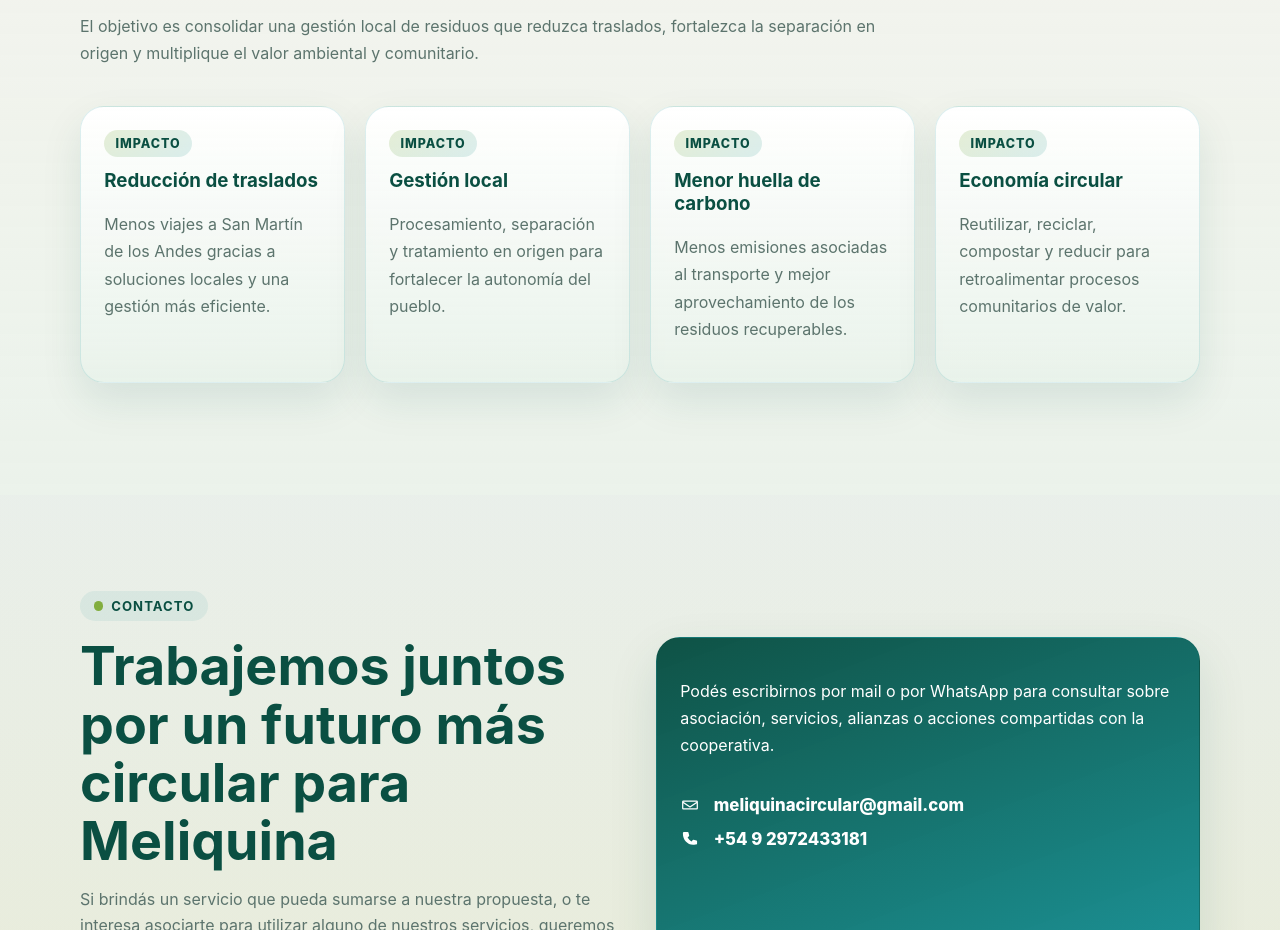
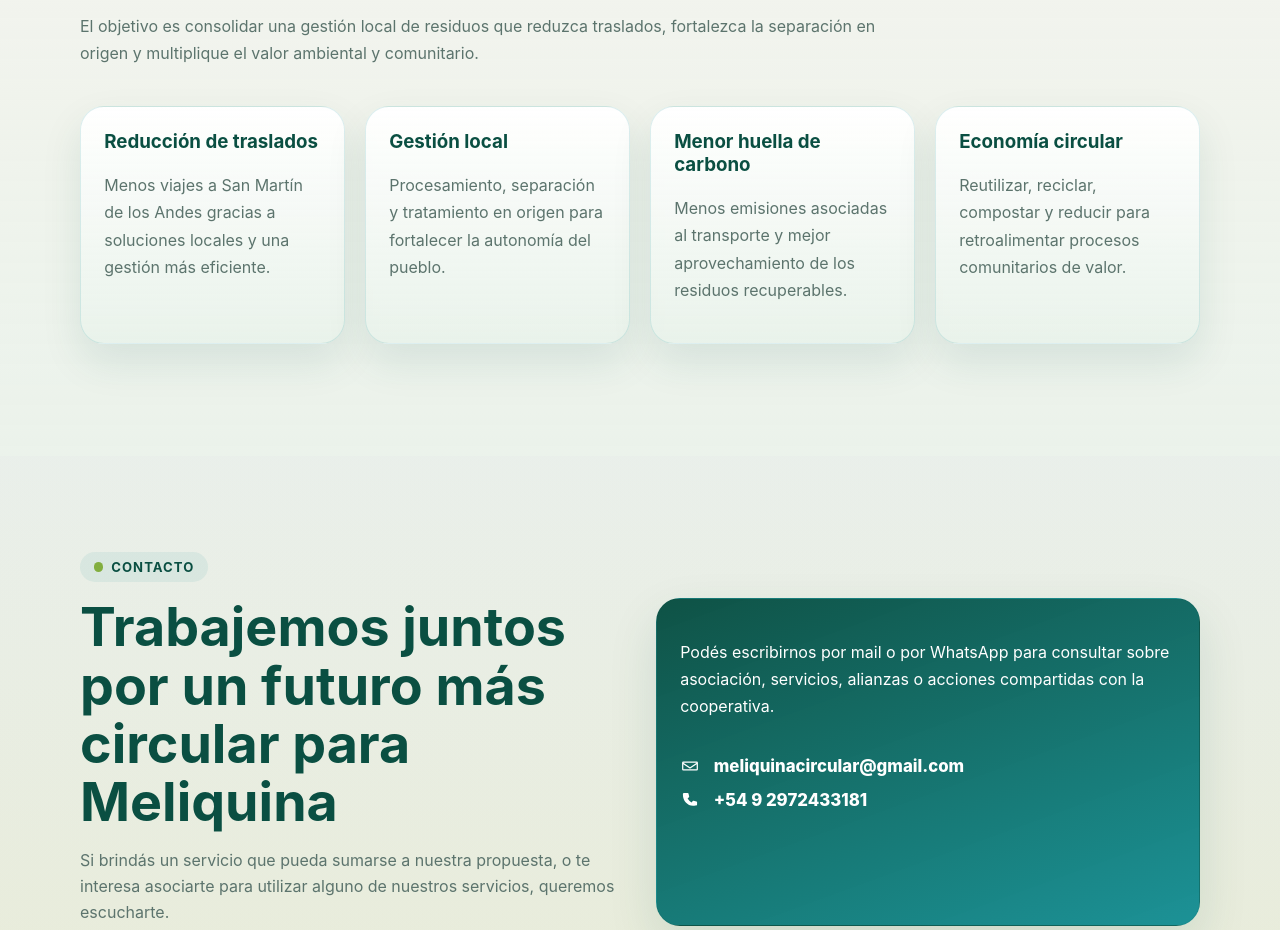
Before and after one commit to nicolasdimarco/MC, a React (Vite) app: page / in a window 1280 px wide. Shown: the part 2629-3559 px from the top of the page. Built offline with nearby package versions, Linux system fonts and the light colour scheme.

Commit message:
"Impacto word removed"

```diff
--- a/src/App.jsx
+++ b/src/App.jsx
@@ -339,7 +339,6 @@ export default function App() {
               <div className="benefits-grid">
                 {impacts.map(([title, description]) => (
                   <article key={title} className="benefit-card">
-                    <div className="card-tag">Impacto</div>
                     <h3>{title}</h3>
                     <p>{description}</p>
                   </article>
```
